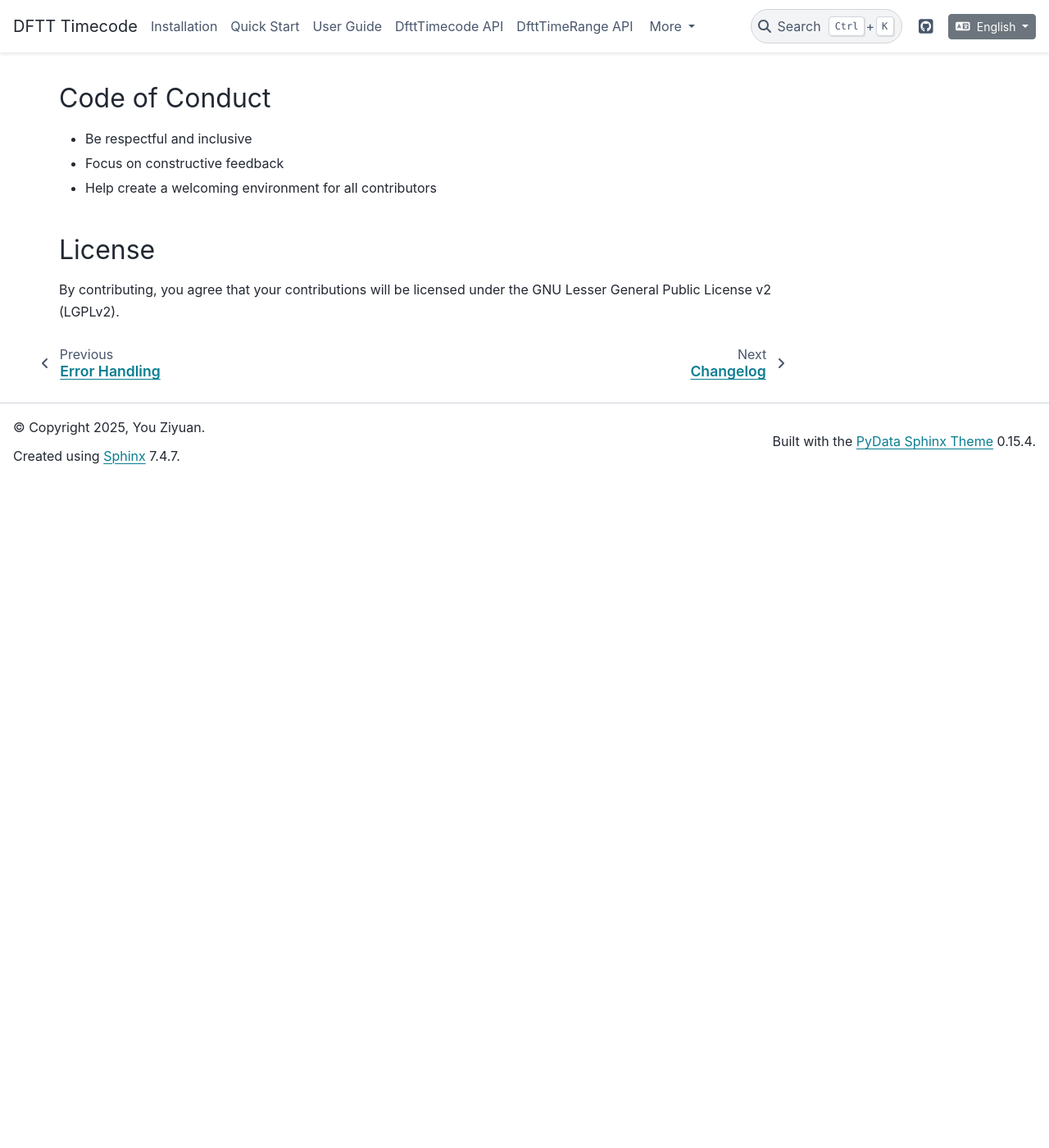
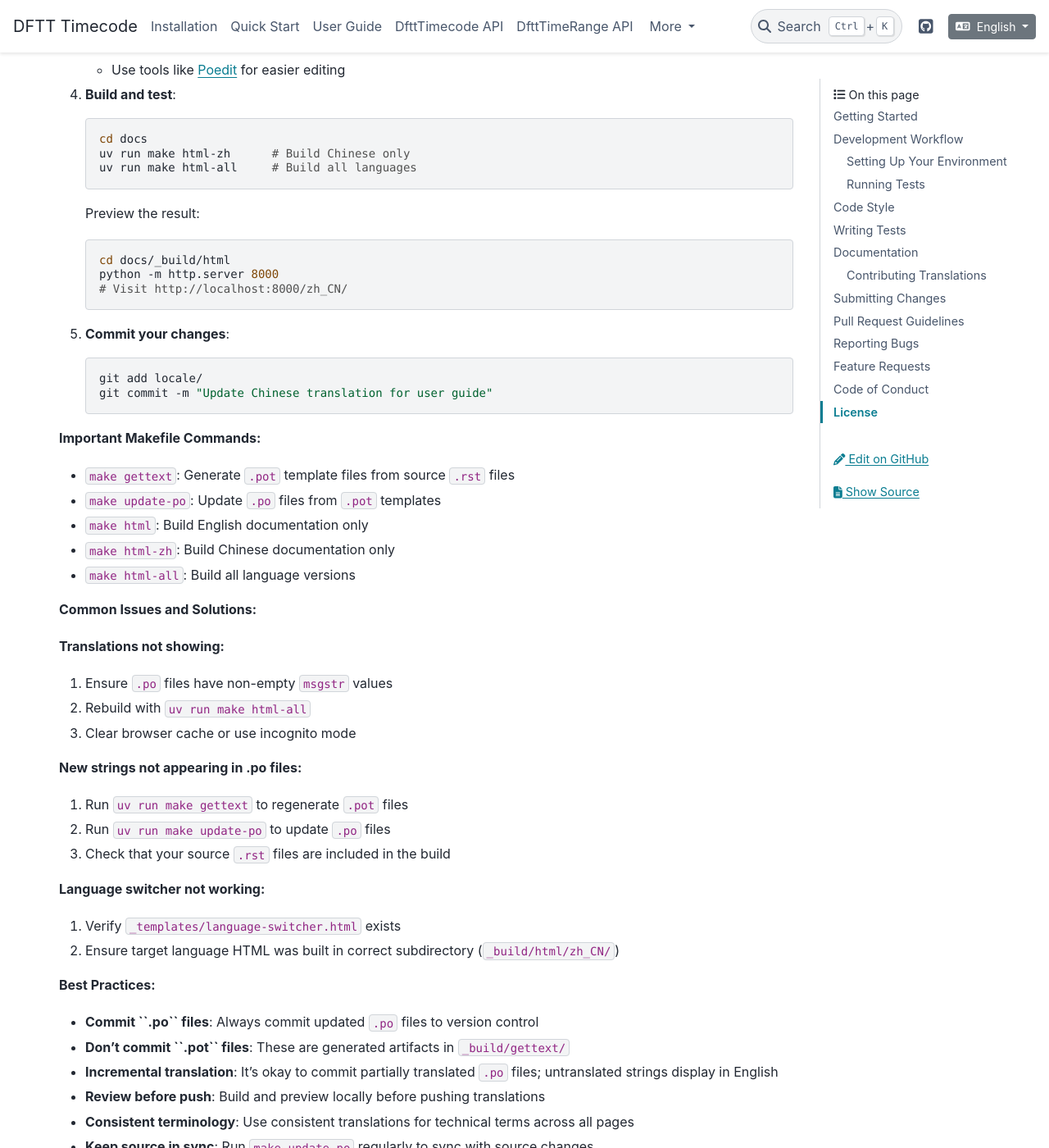
Before and after one commit to OwenYou/dftt_timecode, a Sphinx documentation site: the page built from docs/contributing.rst, in a window 1280 px wide and 1400 px high, scrolled down 5059 px. Shown: the whole window at 82% size. Built offline with Sphinx 7.4.7 and the PyData theme 0.15.4, drawn with Linux system fonts in a browser that asks for light colours; before the commit the page ends 5644 px from its top, so only the background shows below that; some of the changed text lies outside the part shown.

Commit message:
Update Chinese translations and enhance documentation for internationalization

```diff
--- a/docs/contributing.rst
+++ b/docs/contributing.rst
@@ -174,7 +174,146 @@ When documentation source files are updated, translations need to be updated:
    # Edit .po files to translate new or updated strings
    uv run make html-all       # Rebuild documentation
 
-For detailed information about the translation system, see ``docs/I18N_README.md``.
+**Translation System Overview**
+
+The project uses Sphinx with ``sphinx-intl`` for internationalization. The system uses gettext ``.po`` (Portable Object) files for translations, which is the industry standard for software localization.
+
+**File Structure:**
+
+::
+
+   docs/
+   ├── locale/                      # Translation files directory
+   │   └── zh_CN/
+   │       └── LC_MESSAGES/
+   │           ├── index.po         # Translations for index.rst
+   │           ├── quickstart.po
+   │           ├── user_guide.po
+   │           └── api/
+   │               ├── dftt_timecode.po
+   │               ├── dftt_timerange.po
+   │               └── error.po
+   ├── _build/
+   │   └── gettext/                 # Generated .pot template files (don't commit)
+   └── _templates/
+       └── language-switcher.html   # Language switcher dropdown widget
+
+**Detailed Translation Workflow:**
+
+1. **Generate translation templates** (when source docs change):
+
+   .. code-block:: bash
+
+      cd docs
+      uv run make gettext
+
+   This creates ``.pot`` files in ``_build/gettext/`` containing all translatable strings.
+
+2. **Update translation files**:
+
+   .. code-block:: bash
+
+      cd docs
+      uv run make update-po
+
+   This updates ``.po`` files in ``locale/zh_CN/LC_MESSAGES/`` with new strings while preserving existing translations.
+
+3. **Translate the strings**:
+
+   Open ``.po`` files and add translations:
+
+   .. code-block:: po
+
+      #: ../../index.rst:70
+      msgid "User Guide"
+      msgstr "用户指南"
+
+      #: ../../index.rst:78
+      msgid "API Reference"
+      msgstr "API 参考"
+
+   **Translation Tips:**
+
+   - Each ``msgid`` contains the original English text
+   - Add your translation in the corresponding ``msgstr`` field
+   - Preserve formatting codes like ``{0}``, ``%s``, etc.
+   - Keep technical terms (class/function names) untranslated
+   - Use tools like `Poedit <https://poedit.net/>`_ for easier editing
+
+4. **Build and test**:
+
+   .. code-block:: bash
+
+      cd docs
+      uv run make html-zh      # Build Chinese only
+      uv run make html-all     # Build all languages
+
+   Preview the result:
+
+   .. code-block:: bash
+
+      cd docs/_build/html
+      python -m http.server 8000
+      # Visit http://localhost:8000/zh_CN/
+
+5. **Commit your changes**:
+
+   .. code-block:: bash
+
+      git add locale/
+      git commit -m "Update Chinese translation for user guide"
+
+**Important Makefile Commands:**
+
+- ``make gettext``: Generate ``.pot`` template files from source ``.rst`` files
+- ``make update-po``: Update ``.po`` files from ``.pot`` templates
+- ``make html``: Build English documentation only
+- ``make html-zh``: Build Chinese documentation only
+- ``make html-all``: Build all language versions
+
+**Common Issues and Solutions:**
+
+**Translations not showing:**
+
+1. Ensure ``.po`` files have non-empty ``msgstr`` values
+2. Rebuild with ``uv run make html-all``
+3. Clear browser cache or use incognito mode
+
+**New strings not appearing in .po files:**
+
+1. Run ``uv run make gettext`` to regenerate ``.pot`` files
+2. Run ``uv run make update-po`` to update ``.po`` files
+3. Check that your source ``.rst`` files are included in the build
+
+**Language switcher not working:**
+
+1. Verify ``_templates/language-switcher.html`` exists
+2. Ensure target language HTML was built in correct subdirectory (``_build/html/zh_CN/``)
+
+**Best Practices:**
+
+- **Commit ``.po`` files**: Always commit updated ``.po`` files to version control
+- **Don't commit ``.pot`` files**: These are generated artifacts in ``_build/gettext/``
+- **Incremental translation**: It's okay to commit partially translated ``.po`` files; untranslated strings display in English
+- **Review before push**: Build and preview locally before pushing translations
+- **Consistent terminology**: Use consistent translations for technical terms across all pages
+- **Keep source in sync**: Run ``make update-po`` regularly to sync with source changes
+
+**Automated Deployment:**
+
+Documentation is automatically built and deployed via GitHub Actions when pushed to ``main``:
+
+- Workflow: ``.github/workflows/docs.yml``
+- Build command: ``uv run make html-all``
+- Deployment: GitHub Pages at https://owenyou.github.io/dftt_timecode/
+
+When you push translated ``.po`` files to the ``main`` branch (via ``dev`` merge), the multilingual documentation is automatically rebuilt and deployed.
+
+**Additional Resources:**
+
+- `Sphinx Internationalization <https://www.sphinx-doc.org/en/master/usage/advanced/intl.html>`_
+- `sphinx-intl Documentation <https://sphinx-intl.readthedocs.io/>`_
+- `GNU gettext Documentation <https://www.gnu.org/software/gettext/manual/>`_
 
 Submitting Changes
 ------------------
--- a/docs/index.rst
+++ b/docs/index.rst
@@ -13,8 +13,6 @@ dftt_timecode
    :alt: License
 
 Python timecode library for film and TV industry, with high frame rate support and comprehensive features.
-
-为影视行业设计的Python时码库，支持HFR高帧率以及其他丰富的功能。
 
 DFTT stands for the Department of Film and TV Technology of Beijing Film Academy.
 
```
Also changed, not shown: 4 other files.
